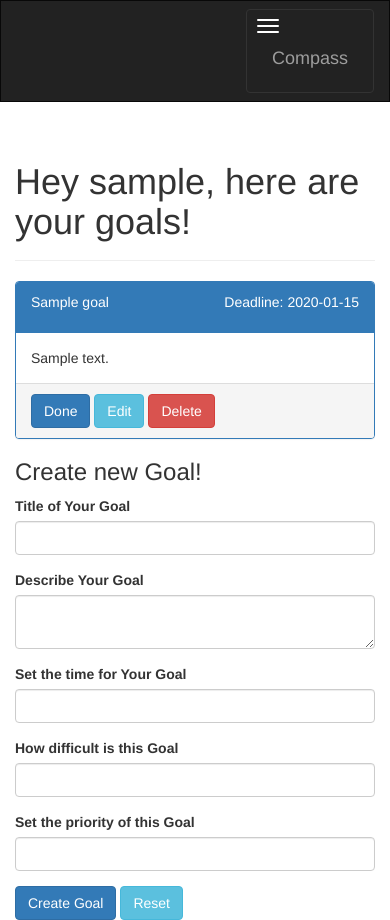
After one commit to keiwachiri/compass, a Flask app: page /goals/ in a window 390 px wide. The commit adds this page. Run offline with Flask 2, Linux system fonts and the light colour scheme; the visitor is signed in with stand-in values (Sample User, id 1); tables that the repository leaves empty hold one stand-in row (values such as "Sample post"); some libraries are stand-ins or nearby versions.

Commit message:
Add templates for goals blueprints - WIP

```diff
--- a/compass/templates/base.html
+++ b/compass/templates/base.html
@@ -37,12 +37,17 @@
                 <li><a href="{{ url_for('auth.change_password') }}">
                   Change Password</a>
                 </li>
+                <li>
+                  <a href="{{ url_for('auth.change_email_request') }}">
+                  Change Email</a>
+                </li>
                 <li><a href="{{ url_for('auth.logout') }}">Log Out</a></li>
               </ul>
             </li>
             {% else %}
             <li><a href="{{ url_for('auth.login') }}">Log In</a></li>
-            <li><a href="{{ url_for('auth.password_reset_request') }}">
+            <li>
+              <a href="{{ url_for('auth.password_reset_request') }}">
               Reset Password</a>
             </li>
             {% endif %}
--- /dev/null
+++ b/compass/templates/goals/_macros.html
@@ -0,0 +1,14 @@
+{% import "bootstrap/wtf.html" as wtf %}
+
+{% macro goal_form(form, goal=None, method="POST", action="create") %}
+<form class="form" method="{{ method }}">
+  {{ form.hidden_tag() }}
+  {{ wtf.form_field(form.title)}}
+  {{ wtf.form_field(form.description)}}
+  {{ wtf.form_field(form.target_time)}}
+  {{ wtf.form_field(form.difficulty)}}
+  {{ wtf.form_field(form.priority)}}
+  <button type="submit" value="submit" class="btn btn-primary">Create Goal</button>
+  <button type="reset" class="btn btn-info">Reset</button>
+</form>
+{% endmacro %}
--- /dev/null
+++ b/compass/templates/goals/list_goals.html
@@ -0,0 +1,66 @@
+{% extends "base.html" %}
+{% import "bootstrap/wtf.html" as wtf %}
+{% import "goals/_macros.html" as macros %}
+
+{% block title %}Compass - Your Goals{% endblock %}
+
+{% block page_content %}
+<div class="page-header">
+  <h1>Hey {{ user.username }}, here are your goals!</h1>
+</div>
+<div class="row">
+  <div class="col-md-8">
+    {% for goal in goals %}
+      <div class="panel panel-primary">
+        <div class="panel-heading">
+          <p>
+            {{ goal.title }}
+            {% if goal.target_time %}
+              <span class="pull-right">Deadline: {{ goal.target_time }}</span>
+            {% endif %}
+          </p>
+        </div>
+        <div class="panel-body">
+          {{ goal.description }}
+        </div>
+        <div class="panel-footer">
+          <a href="#" class="btn btn-primary">Done</a>
+          <button class="btn btn-info" data-toggle="modal"
+              data-target="#GoalModal{{ goal.id }}">Edit</button>
+          <a href="{{ url_for('goals.delete_goal', id=goal.id)}}"
+              class="btn btn-danger">Delete</a>
+        </div>
+      </div>
+      <div class="modal fade" id="GoalModal{{ goal.id }}">
+        <div class="modal-dialog">
+          <div class="modal-content">
+            <div class="modal-header">
+              <button type="button" class="close" data-dismiss="modal">&times;
+              </button>
+              <h5 class="modal-title">Edit Goal!</h5>
+            </div>
+            <div class="modal-body">
+              {{ macros.goal_form(form, goal) }}
+            </div>
+            <div class="modal-footer">
+              <button type="button" class="btn btn-default"
+                  data-dismiss="modal">Close</button>
+              <button type="button" class="btn btn-primary">
+              Save Changes</button>
+            </div>
+          </div>
+        </div>
+      </div>
+    {% else %}
+      <p>You have not set any goals yet!</p>
+    {% endfor %}
+  </div>
+
+  <div class="col-md-4">
+    <div class="goal_form">
+      <h3>Create new Goal!</h3>
+      {{ macros.goal_form(form)}}
+    </div>
+  </div>
+</div>
+{% endblock %}
```
